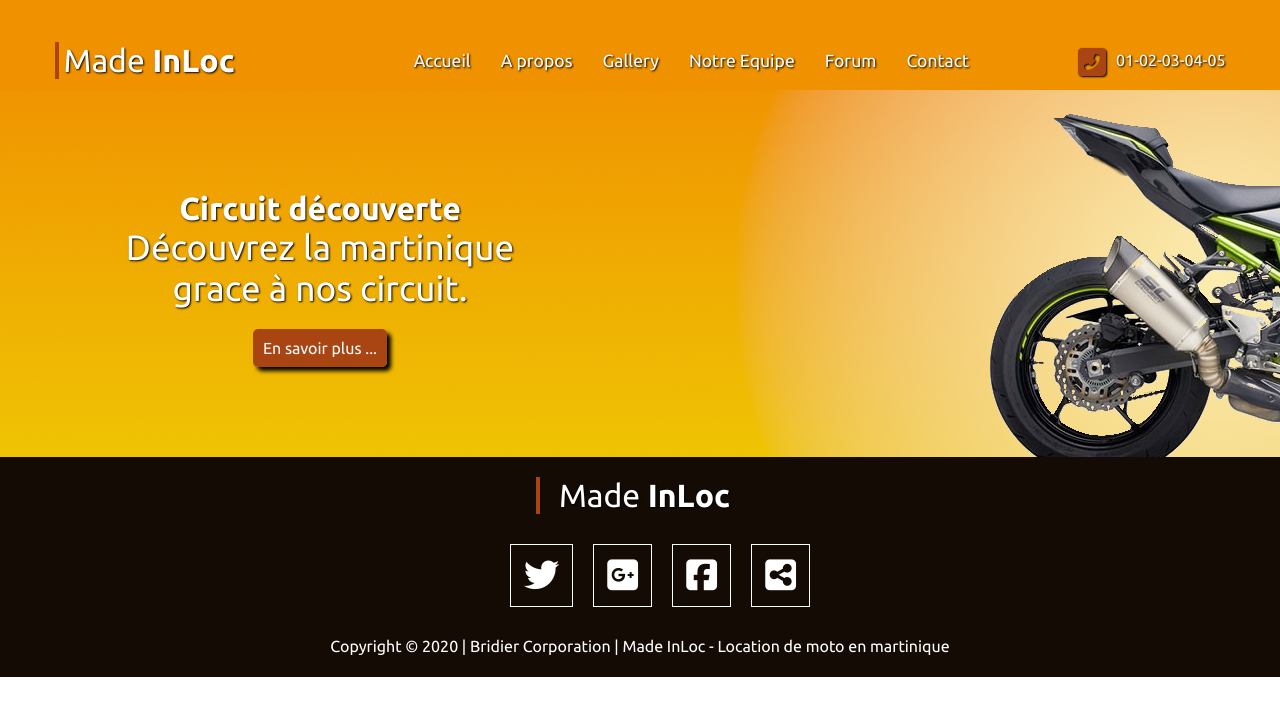
After one commit to erwan300313/Made_InLoc, a PHP site: template view/AboutController/aboutCircuit.php in a window 1280 px wide. The commit adds this page. Shown: the top 716 px of the page. Run offline with PHP 8.4, Linux system fonts and the light colour scheme; the template is opened without the code that fills it, so the values that code supplies are empty; some libraries are stand-ins or nearby versions.

Commit message:
logic AboutCircuit

```diff
--- a/controller/aboutController.php
+++ b/controller/aboutController.php
@@ -23,4 +23,9 @@ Class AboutController extends Controller{
         $get800Price = $this->aboutManager->getPrice(800);
         $this->genererVue(array('get125Price' => $get125Price, 'get800Price' => $get800Price));
     }
+
+    public function AboutCircuit(){
+        $circuits = $this->aboutManager->getCircuits();
+        $this->genererVue(array('circuits' => $circuits));
+    }
 }
--- /dev/null
+++ b/view/AboutController/aboutCircuit.php
@@ -0,0 +1,16 @@
+<?php $this->title = "Circuit"; ?>
+
+
+<img src="../../public/img/banner/index_banner.png" alt="banner_background" class="banner_img">
+
+<section class="banner">
+    <h3>Circuit découverte</h3>
+    <p>Découvrez la martinique grace à nos circuit.</p>
+    <a href=""> En savoir plus ...</a>
+</section>
+
+<div class="block_invisible"></div>
+
+<section class="content_body">
+
+</section>
--- a/view/AboutController/aboutIndex.php
+++ b/view/AboutController/aboutIndex.php
@@ -19,12 +19,13 @@
                 <i class="fas fa-motorcycle"></i>
                 <h3>Location</h3>
                 <p>Louez pour 1, 2, 3 ou plusieurs jours en fonction de vos envies.</p>
-                <a href="index.php?controller=about&amp;action=aboutRent&amp;service=rent">En savoir plus</a>
+                <a href="index.php?controller=about&amp;action=aboutRent">En savoir plus</a>
             </div>
             <div class="service">
                 <i class="fas fa-route"></i>
                 <h3>Circuit decouverte</h3>
                 <p>Decouvrez la martinique grace à un de nos nombreux circuit decouverte.</p>
+                <a href="index.php?controller=about&amp;action=aboutCircuit">En savoir plus</a>
             </div>
             <div class="service">
                 <i class="fas fa-biking"></i>
--- a/view/IndexController/Index.php
+++ b/view/IndexController/Index.php
@@ -55,7 +55,7 @@
         </aside>
     </article>
     <article class="slider_moto">
-        <h2>Tout nos bolide</h2>
+        <h2>Tout nos bolides</h2>
         <div id="slider_moto"><img src="../../public/img/moto/" alt=""></div>
     </article>
 
```
Also changed, not shown: model/aboutManager.php (+6 -1 lines), public/img/circuit/circuit2_coteAtlantique.png (added), public/img/circuit/circuit_complet.png (added), public/img/circuit/circuit_coteAtlantique.png (added), public/img/circuit/circuit_coteCaraibe.png (added), public/img/moto/z900_600x450.png, public/img/viewPoint/martinique_anseNoire.jpg (added), public/img/viewPoint/martinique_anse_darlet.jpg (added), public/img/viewPoint/martinique_caraibe.jpg (added), public/img/viewPoint/martinique_diamant.jpg (added), public/img/viewPoint/martinique_leMarin.jpg (added), public/img/viewPoint/martinique_leRobert.jpg (added), public/img/viewPoint/martinique_saintJoseph.jpg (added), public/img/viewPoint/martinique_saintPierre.jpg (added), 2 more files.
